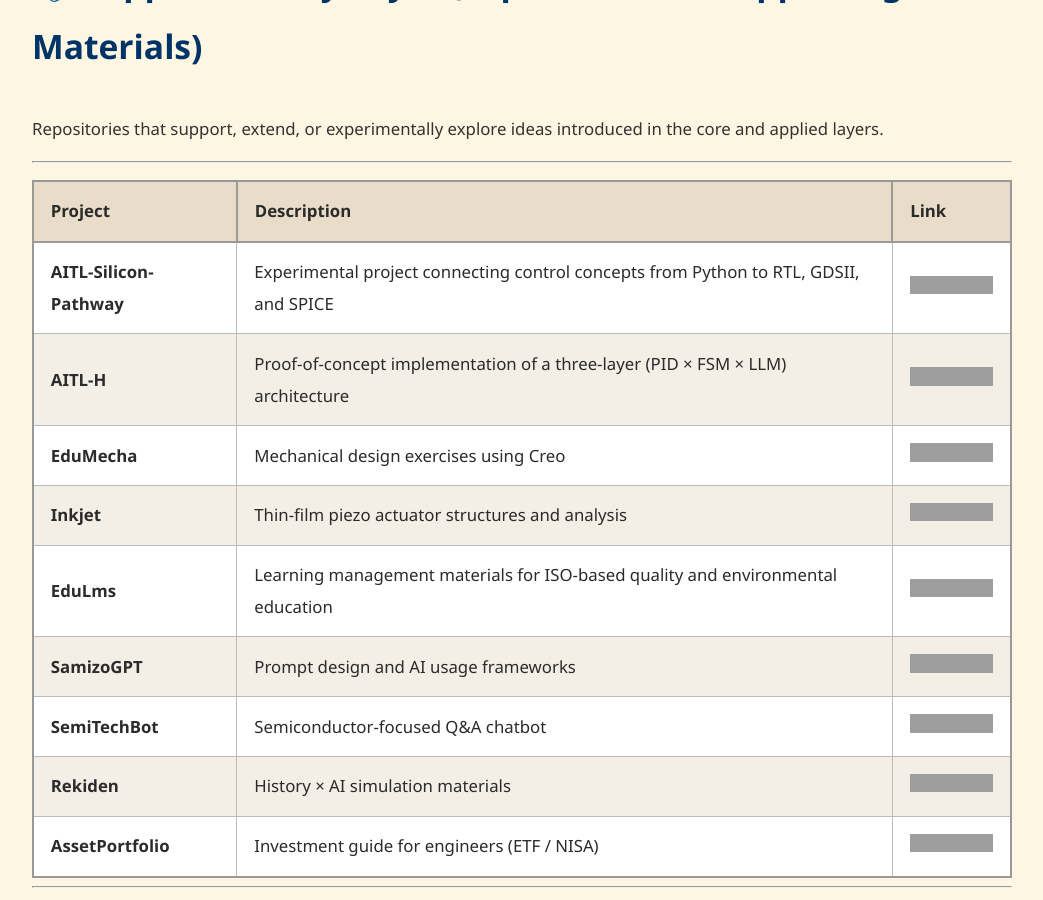
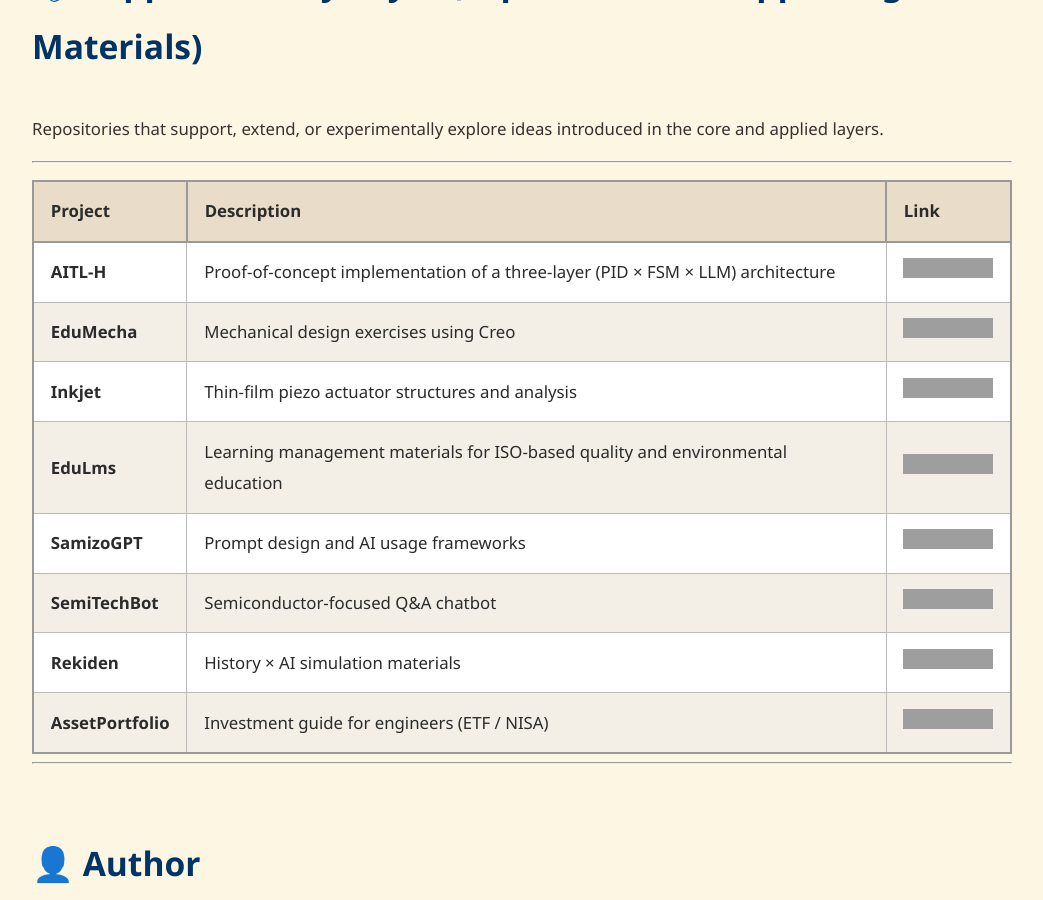
Before and after one commit to Samizo-AITL/Samizo-AITL.github.io, a Jekyll site: the page built from en/index.md, in a window 1280 px wide and 900 px high, scrolled down 4166 px. Shown: the whole window, without its empty margins (118-1161 px from the left). Built offline with Jekyll 4.4.1, drawn with Linux system fonts in a browser that asks for light colours; grey boxes are pictures that could not be loaded.

Commit message:
Update index.md

```diff
--- a/en/index.md
+++ b/en/index.md
@@ -148,7 +148,6 @@
 
 | Project | Description | Link |
 |--------|-------------|------|
-| **AITL-Silicon-Pathway** | Experimental project connecting control concepts from Python to RTL, GDSII, and SPICE | [![Site](https://img.shields.io/badge/View-Site-brightgreen?logo=github)](https://samizo-aitl.github.io/aitl-silicon-pathway/) |
 | **AITL-H** | Proof-of-concept implementation of a three-layer (PID × FSM × LLM) architecture | [![Site](https://img.shields.io/badge/View-Site-brightgreen?logo=github)](https://samizo-aitl.github.io/AITL-H/) |
 | **EduMecha** | Mechanical design exercises using Creo | [![Site](https://img.shields.io/badge/View-Site-brightgreen?logo=github)](https://samizo-aitl.github.io/EduMecha/) |
 | **Inkjet** | Thin-film piezo actuator structures and analysis | [![Site](https://img.shields.io/badge/View-Site-brightgreen?logo=github)](https://samizo-aitl.github.io/Inkjet/) |
```
